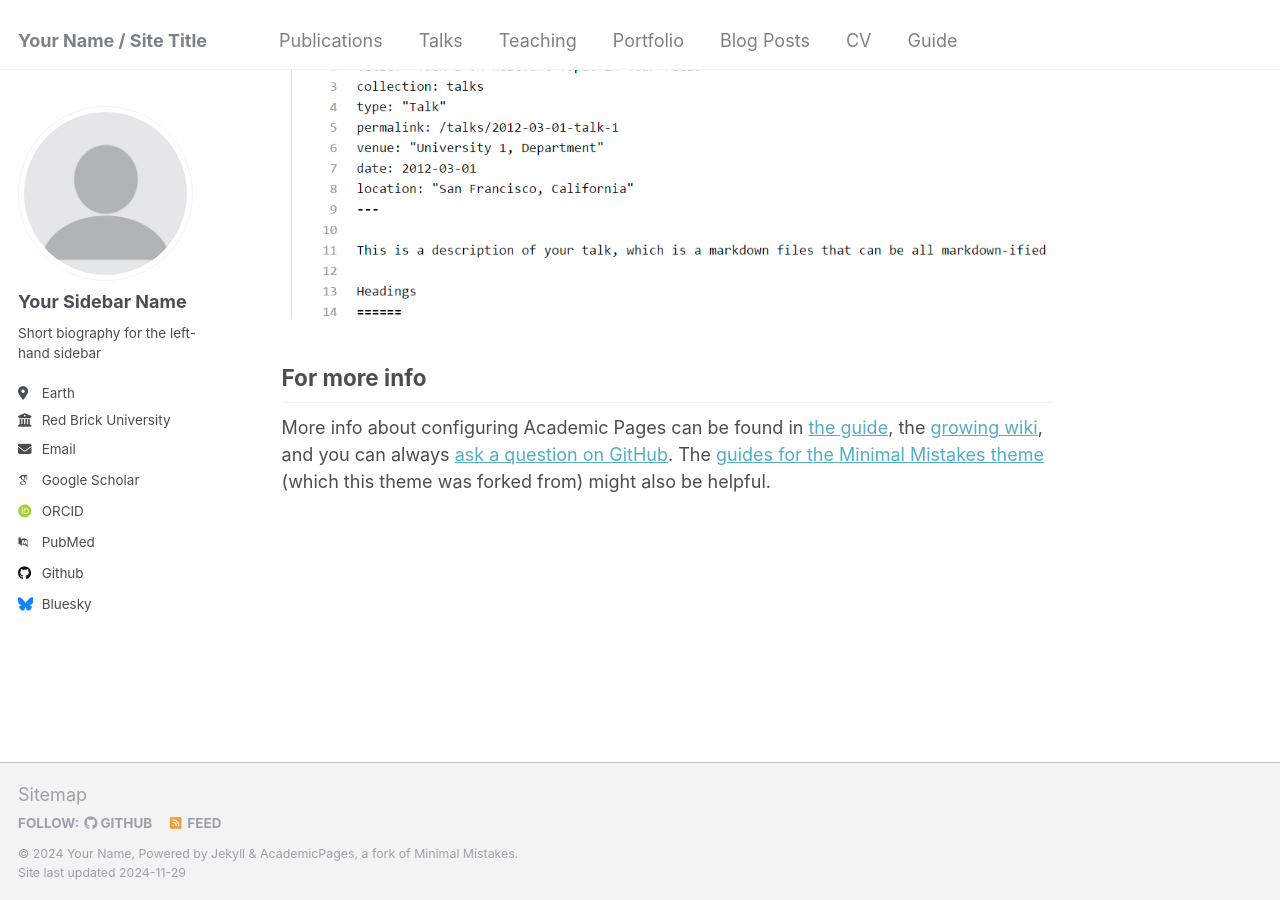
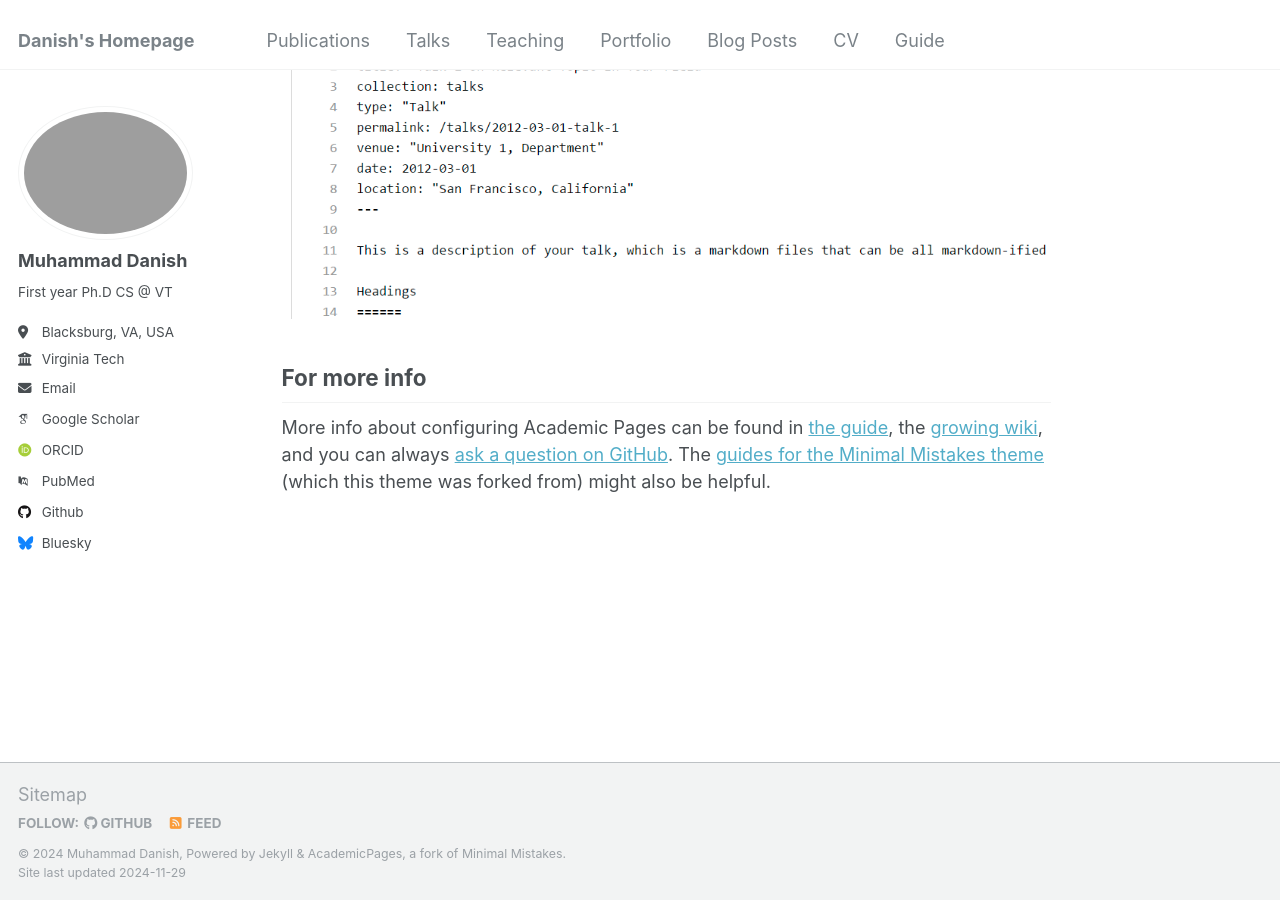
Before and after one commit to MuhammadDanishGH/danish.github.io, a Jekyll site: the page built from _pages/about.md, in a window 1280 px wide and 900 px high, scrolled down 2643 px. Built offline with Jekyll 4.4.1, drawn with Linux system fonts in a browser that asks for light colours; some web fonts are replaced.

Commit message:
Updated _config.yml

```diff
--- a/_config.yml
+++ b/_config.yml
@@ -8,9 +8,9 @@
 
 # Basic Site Settings
 locale                   : "en-US"
-title                    : "Your Name / Site Title"
+title                    : "Danish's Homepage"
 title_separator          : "-"
-name                     : &name "Your Name"
+name                     : &name "Muhammad Danish"
 description              : &description "personal description"
 url                      : https://academicpages.github.io # the base hostname & protocol for your site e.g. "https://mmistakes.github.io"
 baseurl                  : "" # the subpath of your site, e.g. "/blog"
@@ -21,14 +21,14 @@ repository               : "academicpages/academicpages.github.io"
 #               Additional customization can be done by editing /_includes/author-profile.html
 author:
   # Biographic information
-  avatar           : "profile.png"
-  name             : "Your Sidebar Name"
+  avatar           : "bio_pic.jpeg"
+  name             : "Muhammad Danish"
   pronouns         : # example: "she/her"
-  bio              : "Short biography for the left-hand sidebar"
-  location         : "Earth"
-  employer         : "Red Brick University"
+  bio              : "First year Ph.D CS @ VT"
+  location         : "Blacksburg, VA, USA"
+  employer         : "Virginia Tech"
   uri              : # URL
-  email            : "none@example.org"
+  email            : "mdanish@vt.edu"
 
   # Academic websites
   arxiv            : # URL - Update with the correct link to your profile
```
